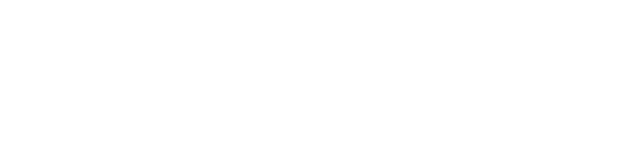
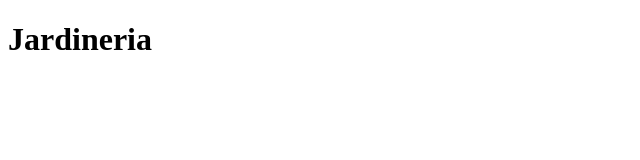
Before and after one commit to MigueAsencio/jardineria, a plain HTML site: page indexJardineria.html in a window 1280 px wide. Shown: the whole page, without its empty margins (0-640 px from the left). Drawn offline with Linux system fonts and the light colour scheme.

Commit message:
hago un h2

```diff
--- a/indexJardineria.html
+++ b/indexJardineria.html
@@ -9,7 +9,8 @@
 </head>
 
 <body>
-    <h1></h1>
+    <h1>Jardineria</h1>
+    <h2></h2>
 </body>
 
 </html>
```
